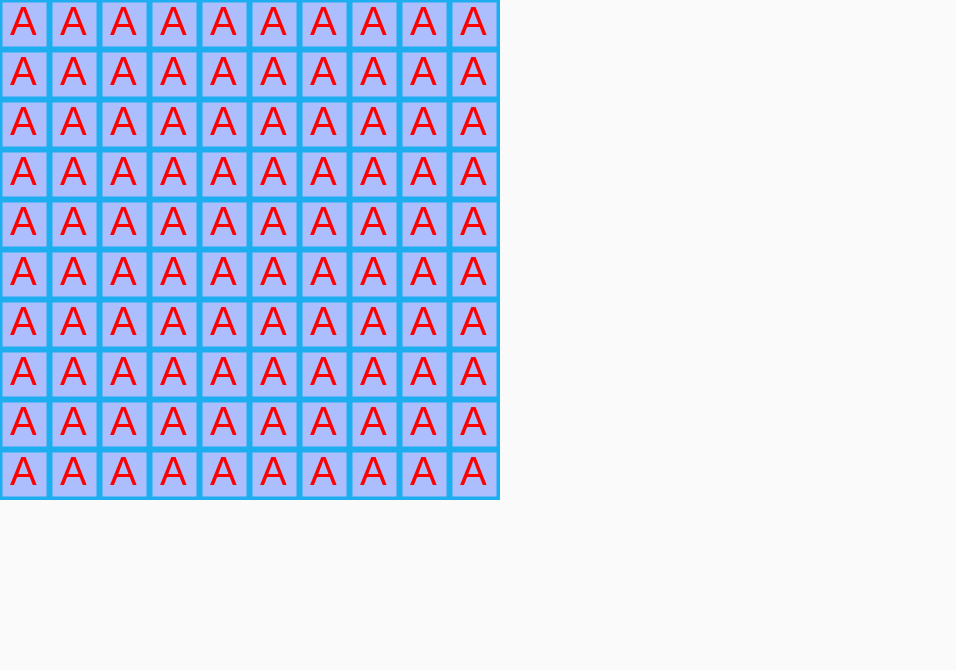
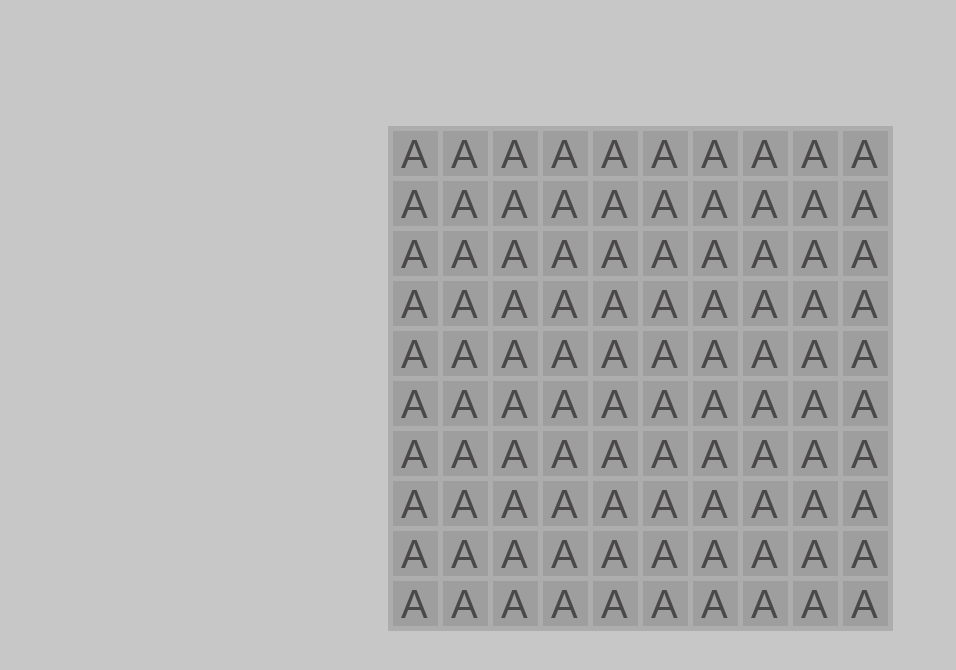
Before and after one commit to heyitaki/toggle, a plain HTML site: page index.html in a window 1280 px wide. Shown: the whole page, without its empty margins (0-956 px from the left). Drawn offline with Linux system fonts and the light colour scheme.

Commit message:
fixed selection and offset

```diff
--- a/game.js
+++ b/game.js
@@ -1,9 +1,11 @@
 function game()
 {
+	this.canvasOffsetX = 0;
+	this.canvasOffsetY = 0;
 	this.squareWidth = 50;
 	this.squareHeight = 50;
-	this.windowWidth = 0;
-	this.windowHeight = 0;
+	this.canvasWidth = 0;
+	this.canvasHeight = 0;
 	this.score = 0;
 	this.grid = new gameGrid(this);
 	this.input = new gameInput();
@@ -18,6 +20,8 @@ game.prototype.update = function()
 
 game.prototype.draw = function()
 {
+	this.ctx.fillStyle = '#ADADAD';
+	this.ctx.fillRect(0, 0, this.canvasWidth, this.canvasHeight);
 	this.grid.draw(this.ctx);
 };
 
@@ -29,16 +33,16 @@ game.prototype.handleMouseInput = function(x, y)
 	}
 };
 
-game.prototype.windowResize = function(x, y)
+game.prototype.setUpCanvas = function()
 {
-	this.windowWidth = x;
-	this.windowHeight = y;
-	this.ctx.canvas.width = x;
-	this.ctx.canvas.height = y;
+	this.ctx.canvas.width = this.squareWidth * this.grid.width + this.grid.borderSize;
+	this.ctx.canvas.height = this.squareHeight * this.grid.height + this.grid.borderSize;
+	this.canvasWidth = this.ctx.canvas.width;
+	this.canvasHeight = this.ctx.canvas.height;
 };
 
 function tick()
 {
-	document.mainGame.update();
-	document.mainGame.draw();
+	mainGame.update();
+	mainGame.draw();
 }
--- a/gameGrid.js
+++ b/gameGrid.js
@@ -26,9 +26,7 @@ gameGrid.prototype.draw = function(ctx)
 			var square = this.squares[i + j * this.height];
 
 			ctx.font="40px sans-serif";
-
-			ctx.fillStyle = square.borderColor;
-			ctx.fillRect(coordX, coordY, this.mainGame.squareWidth, this.mainGame.squareHeight);
+			ctx.textAllign = "center";
 
 			if (!square.isSelected)
 			{
@@ -39,10 +37,10 @@ gameGrid.prototype.draw = function(ctx)
 				ctx.fillStyle = square.selectedColor;
 			}
 
-			ctx.fillRect(coordX + this.borderSize / 2, coordY + this.borderSize / 2, this.mainGame.squareWidth - 1 - this.borderSize, this.mainGame.squareHeight - 1 - this.borderSize);
+			ctx.fillRect(coordX + this.borderSize, coordY + this.borderSize, this.mainGame.squareWidth - this.borderSize, this.mainGame.squareHeight - this.borderSize);
 
-			ctx.fillStyle = "#FF0000";
-			ctx.fillText(square.letter, coordX + 10, coordY + this.mainGame.squareHeight / 2 + 10);
+			ctx.fillStyle = "#4A4849";
+			ctx.fillText(square.letter, coordX + 13, coordY + this.mainGame.squareHeight / 2 + 17);
 		}
 	}
 };
@@ -51,10 +49,15 @@ gameGrid.prototype.getSquare = function(x, y)
 {
 	if (this.withinBounds(x, y))
 	{
+		x -= this.mainGame.canvasOffsetX;
+		y -= this.mainGame.canvasOffsetY;
+
 		x = Math.floor(x);
 		y = Math.floor(y);
+
 		x -= x % this.mainGame.squareWidth;
 		y -= y % this.mainGame.squareHeight;
+
 		return this.squares[x / this.mainGame.squareWidth + y / this.mainGame.squareHeight * this.height];
 	}
 	return new gameSquare();
@@ -77,5 +80,8 @@ gameGrid.prototype.clearSelected = function()
 
 gameGrid.prototype.withinBounds = function(x, y)
 {
-	return x > 0 && y > 0 && x < this.width * this.mainGame.squareWidth && y < this.height * this.mainGame.squareHeight;
+	return x > this.mainGame.canvasOffsetX &&
+		   	y > this.mainGame.canvasOffsetY &&
+		   	x < this.width * this.mainGame.squareWidth + this.mainGame.canvasOffsetX &&
+		   	y < this.height * this.mainGame.squareHeight + this.mainGame.canvasOffsetY;
 }
--- a/gamesquare.js
+++ b/gamesquare.js
@@ -5,5 +5,5 @@ function gameSquare()
 	this.letter = 'A';
 	this.selectedColor = '#00ff00';
 	this.borderColor = '#1DAEEF';
-	this.color = '#ADBEFF';
+	this.color = '#9E9E9E';
 }
--- a/main.js
+++ b/main.js
@@ -1,30 +1,27 @@
 jQuery(function($)
 {
-		document.mainGame = new game();
+	var canvasOffset = $('#gameCanvas').offset();
+	mainGame = new game();
 
-		$(window).resize(function(e)
-		{
-	    	document.mainGame.windowResize($(window).width(), $(window).height());
-		});
+	mainGame.canvasOffsetX = canvasOffset.left - 100;
+	mainGame.canvasOffsetY = canvasOffset.top;
 
 	$(window).mousedown(function(e)
 	{
-			//document.mainGame.handleMouseInput(e.clientX, e.clientY);
-			document.mainGame.input.mouseDown(e.button);
+		mainGame.input.mouseDown(e.button);
 	});
 
 	$(window).mousemove(function(e)
 	{
-			document.mainGame.handleMouseInput(e.clientX, e.clientY);
+		mainGame.handleMouseInput(e.clientX, e.clientY);
 	});
 
 	$(window).mouseup(function(e)
 	{
-			document.mainGame.input.mouseUp(e.button);
-			document.mainGame.grid.clearSelected();
+		mainGame.input.mouseUp(e.button);
+		mainGame.grid.clearSelected();
 	});
-
-		document.mainGame.windowResize($(window).width(), $(window).height());
+	mainGame.setUpCanvas();
 
 	setInterval(tick, 2);
 });
--- a/style.css
+++ b/style.css
@@ -1,12 +1,19 @@
 body, html {
-	background-color: #FAFAFA;
+	background-color: #C7C7C7;
+	-webkit-touch-callout: none;
+	-webkit-user-select: none;
+	-khtml-user-select: none;
+	-moz-user-select: none;
+	-ms-user-select: none;
+	user-select: none;
+
 }
 
 #gameCanvas {
-	width: 100%;
-	height: 100%;
-	position: absolute;
-	top: 0;
-	left: 0;
-	margin: 0;
+	padding-left: 0;
+    padding-right: 0;
+    margin-left: auto;
+    margin-right: auto;
+	margin-top: 10%;
+    display: block;
 }
```
Lines whose indentation alone changed are shown as unchanged.
